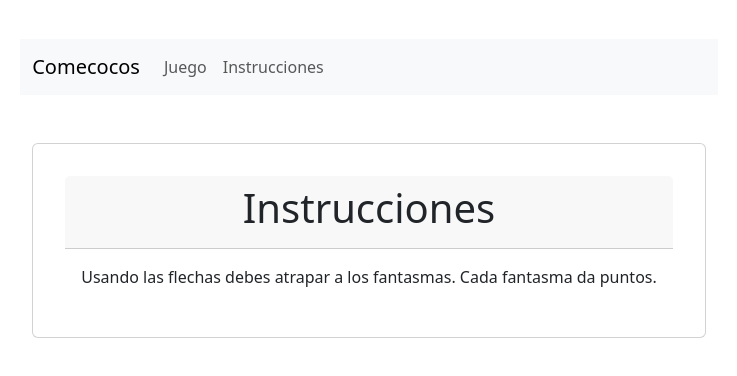
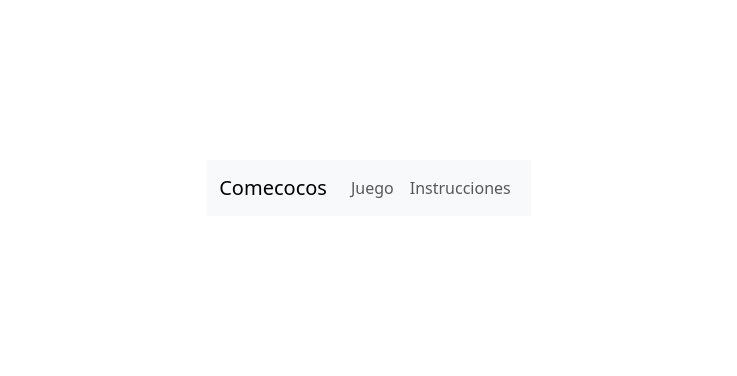
Before and after one commit to didacfrndz/UF2Examen2React, a React (Vite) app: page /about in a window 1280 px wide. Shown: the part 212-588 px from the top of the page, without its empty margins (271-1008 px from the left). Built offline with nearby package versions, Linux system fonts and the light colour scheme.

Commit message:
pulirUnaCosillaDeNah

```diff
--- a/src/App.jsx
+++ b/src/App.jsx
@@ -28,7 +28,7 @@ function App() {
         </nav>
         <Routes>
           <Route path="/" element={<VistaJuego />} />
-          <Route path="/about" element={<VistaInstrucciones />} />
+          <Route path="/instrucciones" element={<VistaInstrucciones />} />
         </Routes>
       </Router>
     </>
```
